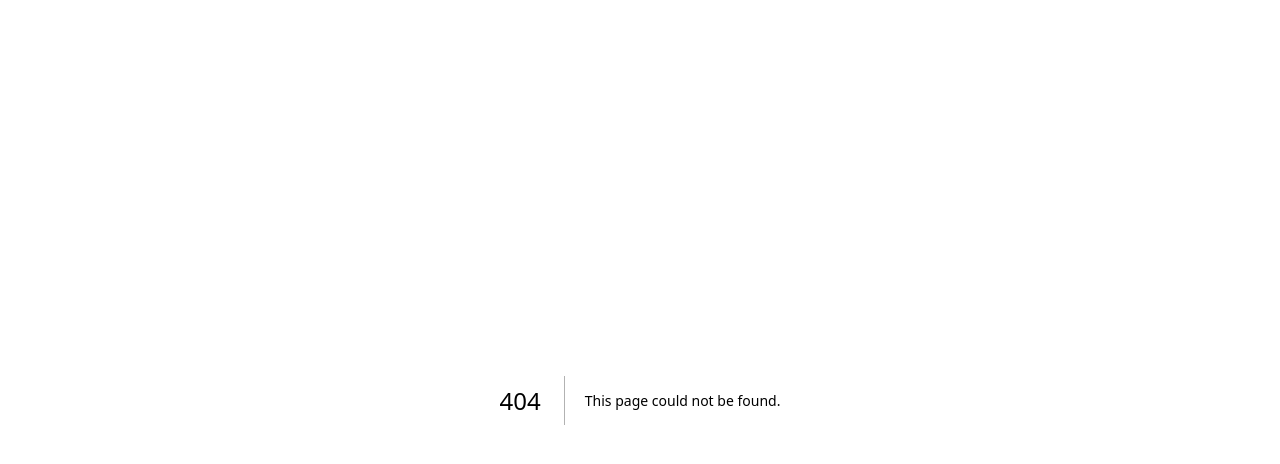
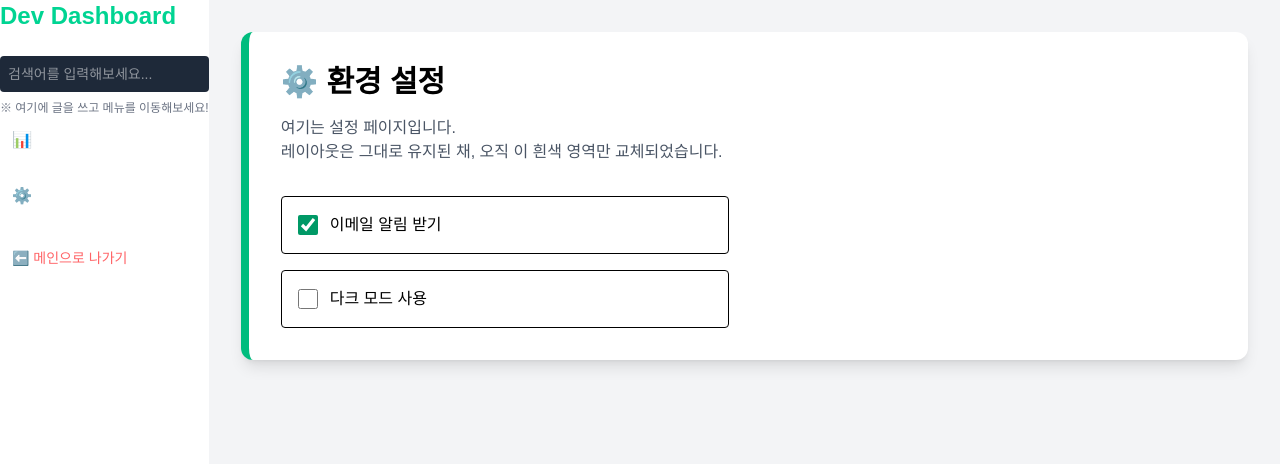
Before and after one commit to yunajoe/nextjs-master-class-part1-inflearn, a Next.js app: page /dashboard/settings in a window 1280 px wide. Before the commit this address had no page. Shown: the top 464 px of the page. Built offline with nearby package versions, Linux system fonts and the light colour scheme.

Commit message:
docs: next.js레이아웃

```diff
--- /dev/null
+++ b/src/app/dashboard/layout.tsx
@@ -0,0 +1,54 @@
+import Link from "next/link";
+
+function DashboardLayout({ children }: { children: React.ReactNode }) {
+  return (
+    <div className="flex h-screen text-white">
+      <aside>
+        {/* 로고 영역 */}
+        <h1 className="text-2xl font-bold mb-6 text-emerald-400">
+          Dev Dashboard
+        </h1>
+        {/* ★ 핵심 테스트용 검색창 ★ */}
+        <div>
+          <input
+            type="text"
+            placeholder="검색어를 입력해보세요..."
+            className="w-full p-2 rounded bg-gray-800 text-sm focus:outline-none focus:ring-2 focus:ring-emerald-500 text-white"
+          />
+          <p className="text-xs text-gray-500 mt-2">
+            ※ 여기에 글을 쓰고 메뉴를 이동해보세요!
+          </p>
+        </div>
+
+        {/* 네비게이션 */}
+        <nav className="space-y-2 flex-1 overflow-y-auto">
+          <Link
+            href="/dashboard"
+            className="block p-3 rounded hover:bg-gray-800 transition-colors"
+          >
+            📊 홈 (Overview)
+          </Link>
+          <Link
+            href="/dashboard/settings"
+            className="block p-3 rounded hover:bg-gray-800 transition-colors"
+          >
+            ⚙️ 설정 (Settings)
+          </Link>
+        </nav>
+        {/* 하단 나가기 버튼 */}
+        <Link
+          href="/"
+          className="block p-3 rounded hover:bg-red-900/30 text-red-400 text-sm mt-4"
+        >
+          ⬅️ 메인으로 나가기
+        </Link>
+      </aside>
+      {/* 오른쪽 콘텐츠 영역 (가변 영역) */}
+      <main className="flex-1 bg-gray-100 text-black p-8 overflow-y-auto">
+        {children}
+      </main>
+    </div>
+  );
+}
+
+export default DashboardLayout;
--- /dev/null
+++ b/src/app/dashboard/page.tsx
@@ -0,0 +1,28 @@
+// src/app/dashboard/page.tsx
+export default function DashboardPage() {
+  return (
+    <div className="bg-white p-8 rounded-xl shadow-lg h-[1500px]">
+      <h2 className="text-3xl font-bold mb-4">👋 환영합니다!</h2>
+      <p className="text-gray-600 mb-8 font-medium">
+        이곳은 대시보드 메인 화면입니다. <br />
+        오른쪽 스크롤을 쭉 내려보세요. <br />
+        하지만 왼쪽 사이드바는 그 자리에 고정되어 있을 겁니다.
+      </p>
+
+      <div className="grid grid-cols-1 md:grid-cols-3 gap-6">
+        <div className="bg-blue-50 p-6 rounded-lg border border-blue-100">
+          <h3 className="font-bold text-blue-700">총 방문자</h3>
+          <p className="text-2xl mt-2 font-mono">1,234명</p>
+        </div>
+        <div className="bg-emerald-50 p-6 rounded-lg border border-emerald-100">
+          <h3 className="font-bold text-emerald-700">매출액</h3>
+          <p className="text-2xl mt-2 font-mono">$ 54,321</p>
+        </div>
+        <div className="bg-purple-50 p-6 rounded-lg border border-purple-100">
+          <h3 className="font-bold text-purple-700">신규 가입</h3>
+          <p className="text-2xl mt-2 font-mono">89명</p>
+        </div>
+      </div>
+    </div>
+  );
+}
--- /dev/null
+++ b/src/app/dashboard/settings/page.tsx
@@ -0,0 +1,27 @@
+// src/app/dashboard/settings/page.tsx
+export default function SettingsPage() {
+  return (
+    <div className="bg-white p-8 rounded-xl shadow-lg border-l-8 border-emerald-500">
+      <h2 className="text-3xl font-bold mb-4">⚙️ 환경 설정</h2>
+      <p className="text-gray-600 mb-8">
+        여기는 설정 페이지입니다. <br />
+        레이아웃은 그대로 유지된 채, 오직 이 흰색 영역만 교체되었습니다.
+      </p>
+
+      <div className="space-y-4 max-w-md">
+        <label className="flex items-center space-x-3 p-4 border rounded cursor-pointer hover:bg-gray-50">
+          <input
+            type="checkbox"
+            className="w-5 h-5 accent-emerald-600"
+            defaultChecked
+          />
+          <span>이메일 알림 받기</span>
+        </label>
+        <label className="flex items-center space-x-3 p-4 border rounded cursor-pointer hover:bg-gray-50">
+          <input type="checkbox" className="w-5 h-5 accent-emerald-600" />
+          <span>다크 모드 사용</span>
+        </label>
+      </div>
+    </div>
+  );
+}
```
Also changed, not shown: 1 other file (tests, documents, lock files or other folders).
